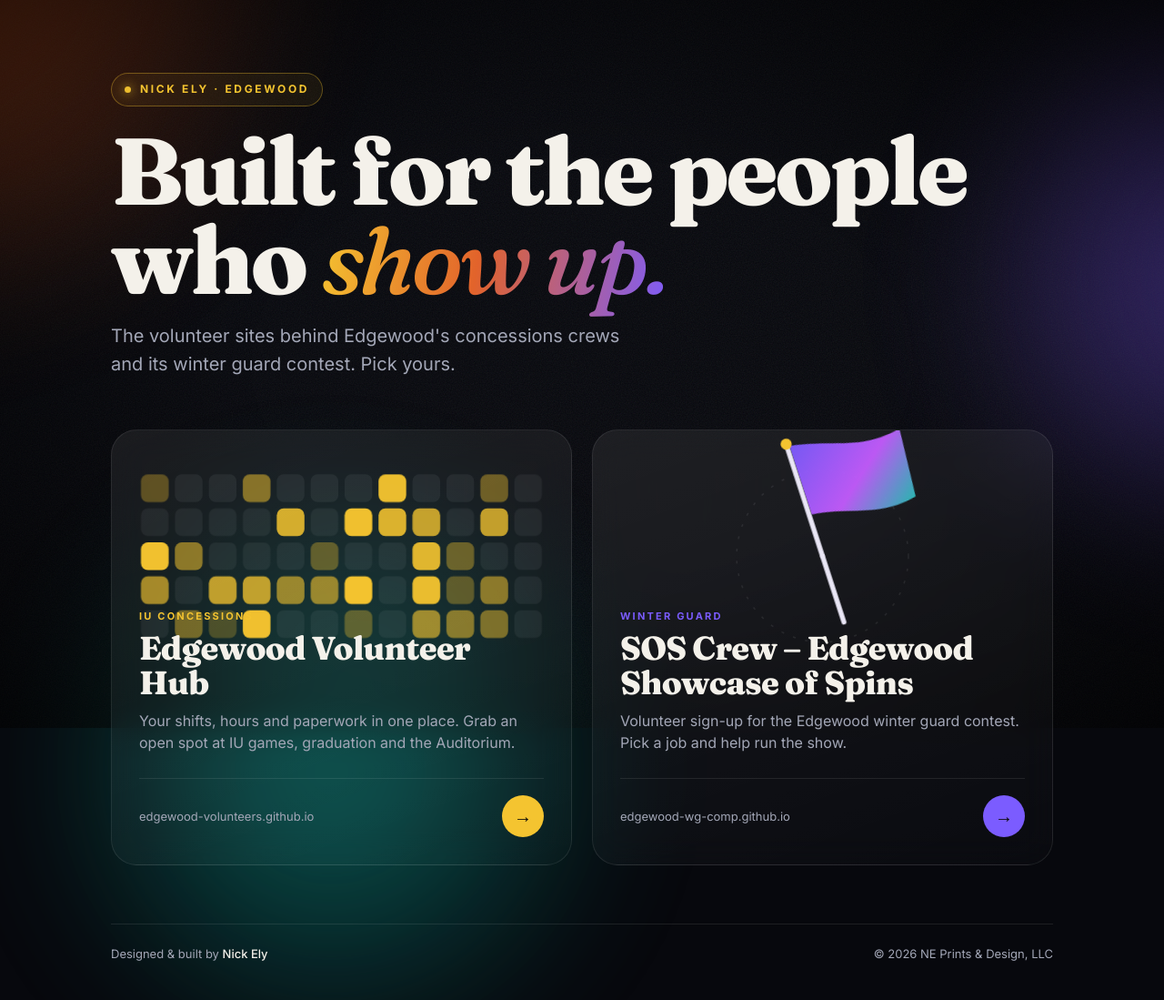
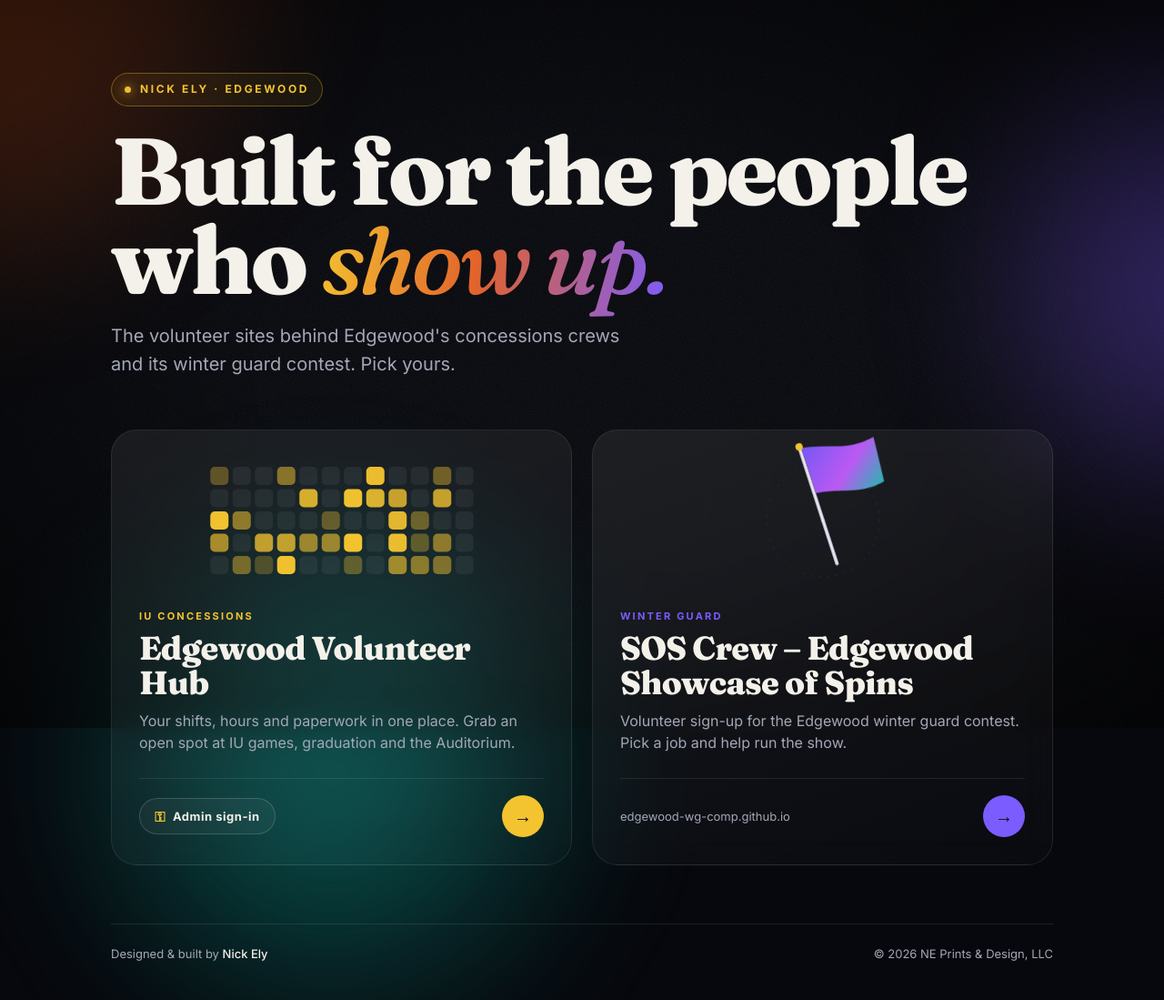
Before and after one commit to nick-ely/nick-ely.github.io, a plain HTML site: page index.html in a window 1280 px wide. Shown: the whole page at 91% size. Drawn offline with Linux system fonts and the light colour scheme.

Commit message:
Admin sign-in link on the Hub card (opens ?view=admin); fix the shift grid overlapping the title
Co-Authored-By: Claude Opus 5.5 <noreply@anthropic.com>
Claude-Session: https://claude.ai/code/session_01Uh64qWZjwUorfVT77PGruf

```diff
--- a/index.html
+++ b/index.html
@@ -61,7 +61,7 @@
   .card:hover::before, .card:hover::after, .card:focus-visible::before, .card:focus-visible::after { opacity:1; }
 
   .art { height:150px; margin:-6px -6px 22px; display:grid; place-items:center; }
-  .art svg { width:100%; height:100%; overflow:visible; }
+  .art svg { height:150px; width:auto; max-width:100%; overflow:visible; }
   .tag { font-size:11px; font-weight:700; letter-spacing:.2em; text-transform:uppercase; color:var(--accent); }
   .card h2 { font-family:Fraunces, Georgia, serif; font-weight:800; font-size:clamp(28px,3.2vw,36px); line-height:1.05; letter-spacing:-.02em; margin:8px 0 10px; }
   .card p { color:var(--muted); margin:0 0 26px; }
@@ -81,6 +81,17 @@
   .silk { animation:wave 2.2s ease-in-out infinite alternate; transform-origin:150px 75px; }
   @keyframes wave { to { transform:skewY(-6deg) scaleX(.94); } }
 
+
+  .card a.main { color:inherit; text-decoration:none; }
+  .card a.main::after { content:""; position:absolute; inset:0; z-index:1; border-radius:inherit; }
+  .card a.main:focus-visible { outline:none; }
+  .card:focus-within { border-color:transparent; box-shadow:0 30px 80px -30px color-mix(in srgb, var(--accent) 55%, transparent); }
+  .card:focus-within::before, .card:focus-within::after { opacity:1; }
+  .admin { position:relative; z-index:2; display:inline-flex; align-items:center; gap:8px; padding:9px 16px; border-radius:999px; font-size:13px; font-weight:700; letter-spacing:.04em;
+    color:var(--ink); text-decoration:none; border:1px solid rgba(255,255,255,.16); background:rgba(255,255,255,.04); transition:background .2s, border-color .2s, color .2s; }
+  .admin .key { color:var(--accent); font-size:15px; line-height:1; }
+  .admin:hover, .admin:focus-visible { background:var(--accent); border-color:var(--accent); color:#0b0a08; outline:none; }
+  .admin:hover .key, .admin:focus-visible .key { color:#0b0a08; }
   footer { margin-top:64px; display:flex; flex-wrap:wrap; justify-content:space-between; gap:12px; color:var(--muted); font-size:13px; border-top:1px solid var(--line); padding-top:22px; }
   footer b { color:var(--ink); font-weight:500; }
 
@@ -97,17 +108,17 @@
   <p class="lede">The volunteer sites behind Edgewood's concessions crews and its winter guard contest. Pick yours.</p>
 
   <div class="grid">
-    <a class="card" href="https://edgewood-volunteers.github.io/" target="_blank" rel="noopener">
+    <article class="card">
       <div class="art" aria-hidden="true">
         <svg viewBox="0 0 300 150" id="hubart"></svg>
       </div>
       <span class="tag">IU concessions</span>
-      <h2>Edgewood Volunteer Hub</h2>
+      <h2><a class="main" href="https://edgewood-volunteers.github.io/" target="_blank" rel="noopener">Edgewood Volunteer Hub</a></h2>
       <p>Your shifts, hours and paperwork in one place. Grab an open spot at IU games, graduation and the Auditorium.</p>
-      <div class="cta"><span class="url">edgewood-volunteers.github.io</span><span class="arrow">→</span></div>
-    </a>
+      <div class="cta"><a class="admin" href="https://edgewood-volunteers.github.io/?view=admin" target="_blank" rel="noopener"><span class="key">⚿</span> Admin sign-in</a><span class="arrow">→</span></div>
+    </article>
 
-    <a class="card" href="https://edgewood-wg-comp.github.io/" target="_blank" rel="noopener">
+    <article class="card">
       <div class="art" aria-hidden="true">
         <svg viewBox="0 0 300 150">
           <defs>
@@ -123,10 +134,10 @@
         </svg>
       </div>
       <span class="tag">Winter guard</span>
-      <h2>SOS Crew – Edgewood Showcase of Spins</h2>
+      <h2><a class="main" href="https://edgewood-wg-comp.github.io/" target="_blank" rel="noopener">SOS Crew – Edgewood Showcase of Spins</a></h2>
       <p>Volunteer sign-up for the Edgewood winter guard contest. Pick a job and help run the show.</p>
       <div class="cta"><span class="url">edgewood-wg-comp.github.io</span><span class="arrow">→</span></div>
-    </a>
+    </article>
   </div>
 
   <footer><span>Designed &amp; built by <b>Nick Ely</b></span><span>© 2026 NE Prints &amp; Design, LLC</span></footer>
```
